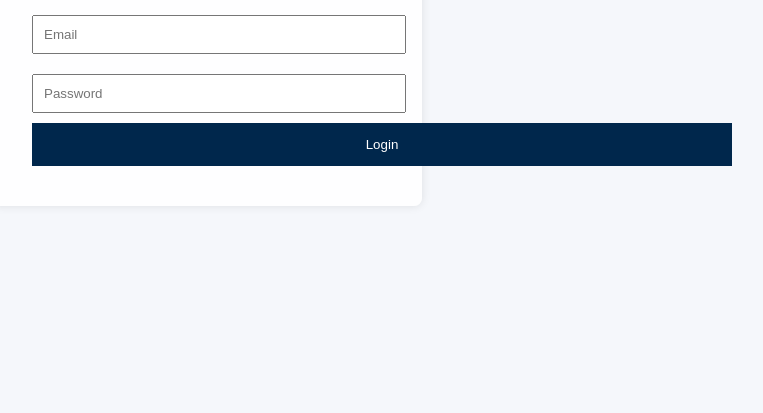
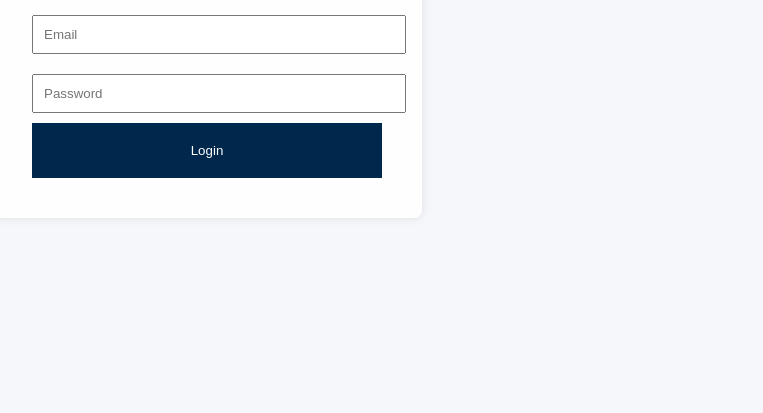
Before and after one commit to janguyen-dot/cmuportal, a plain HTML site: page index.html in a window 1280 px wide. Shown: the part 387-800 px from the top of the page, without its empty margins (433-1196 px from the left). Drawn offline with Linux system fonts and the light colour scheme.

Commit message:
Update index.html

```diff
--- a/index.html
+++ b/index.html
@@ -29,10 +29,10 @@
     button{
       background:#00274C;
       color:white;
-      padding:14px;
+      padding:20px;
       border:none;
       display: block;
-      width:200%;
+      width:100%;
       cursor:pointer;
     }
 
```
